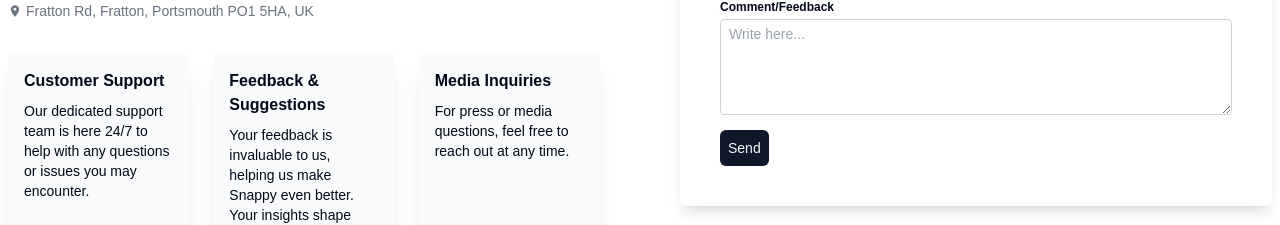
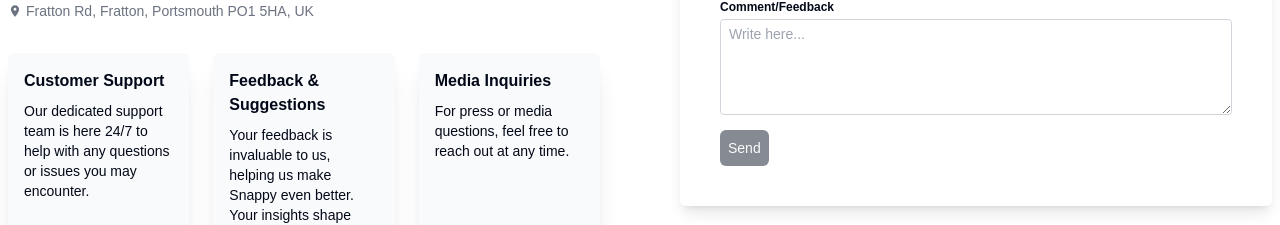
Before and after one commit to raian-shahrear/exploring-world-client, a Next.js app: page /contact-us in a window 1280 px wide. Shown: the part 307-532 px from the top of the page. Built offline with nearby package versions, Linux system fonts and the light colour scheme; no server answers.

Commit message:
contact-us error solved

```diff
--- a/src/app/(frontend)/contact-us/_component/ContactUsForm.tsx
+++ b/src/app/(frontend)/contact-us/_component/ContactUsForm.tsx
@@ -1,8 +1,11 @@
 "use client";
 import { Button } from "@/components/ui/button";
+import { useState } from "react";
 import { toast } from "sonner";
 
 const ContactUsForm = () => {
+  const [changeEmail, setChangeEmail] = useState("");
+  const [changeMessage, setChangeMessage] = useState("");
   return (
     <div className="shadow-lg p-6 xl:p-10 rounded-md">
       <p className="text-lg font-semibold mb-2">Say Something</p>
@@ -27,6 +30,8 @@ const ContactUsForm = () => {
             name="email"
             className="border border-gray-300 w-full h-9 px-2 py-1 text-sm rounded-sm"
             placeholder="Enter email"
+            onChange={(e) => setChangeEmail(e.target.value)}
+            required
           />
         </div>
         <div className="mt-2">
@@ -37,12 +42,15 @@ const ContactUsForm = () => {
             name="message"
             className="border border-gray-300 w-full min-h-24 px-2 py-1 text-sm rounded-sm"
             placeholder="Write here..."
+            onChange={(e) => setChangeMessage(e.target.value)}
+            required
           ></textarea>
         </div>
         <Button
           type="submit"
           className="h-fit p-2 mt-2"
           onClick={() => toast.success("Thanks for your message!")}
+          disabled={changeEmail && changeMessage ? false : true}
         >
           Send
         </Button>
--- a/src/components/ui/chart.tsx
+++ b/src/components/ui/chart.tsx
@@ -1,3 +1,4 @@
+/* eslint-disable @typescript-eslint/no-unused-vars */
 "use client"
 
 import * as React from "react"
```
